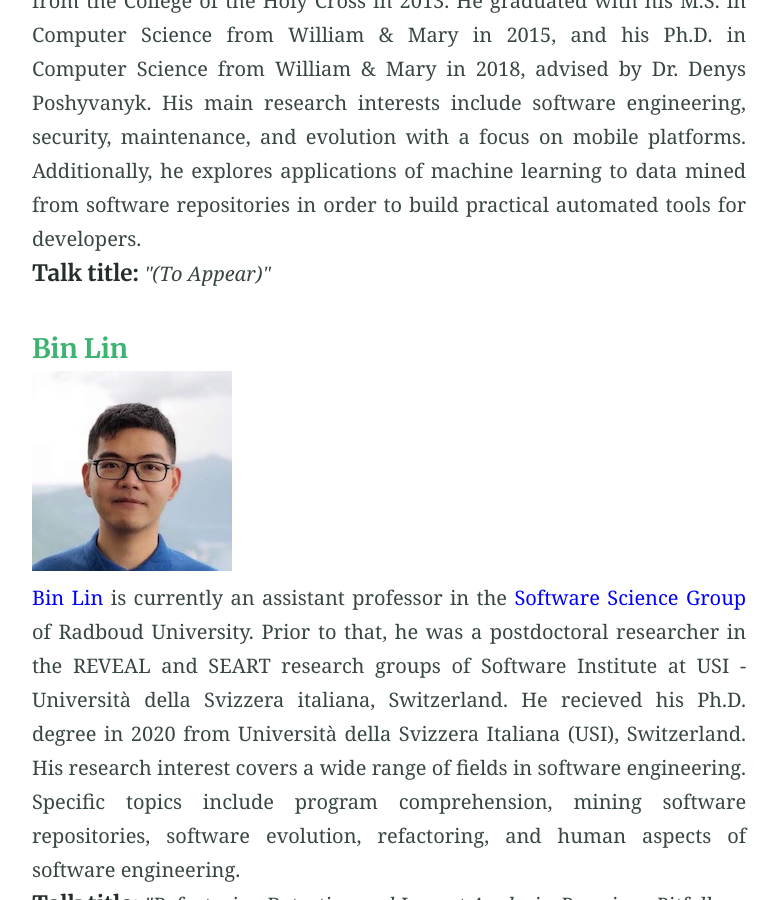
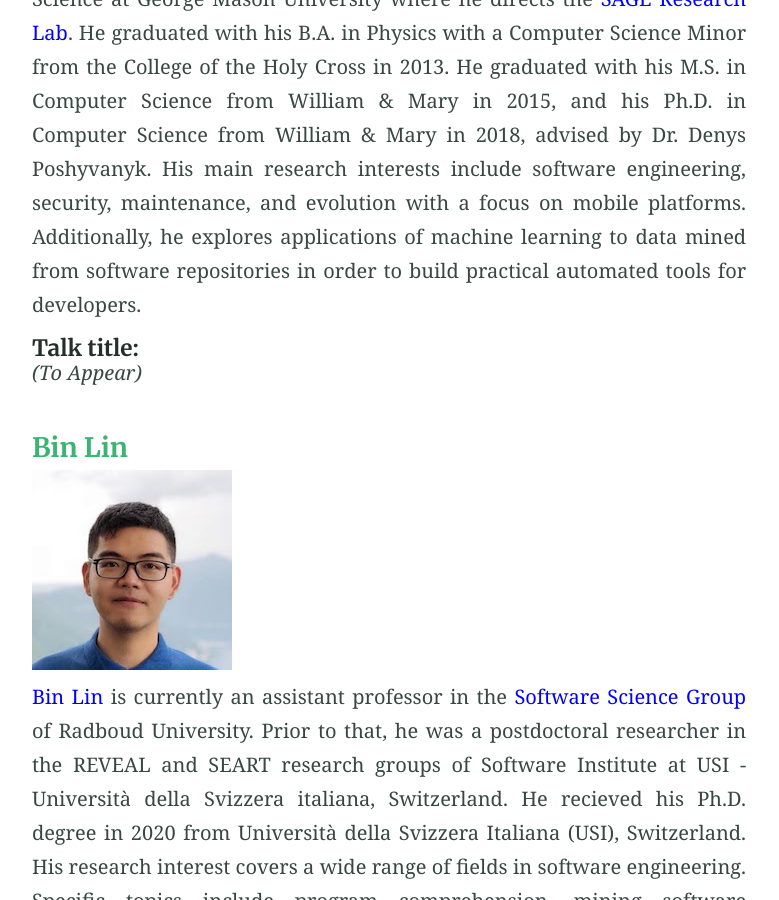
Before and after one commit to msr-asia-summit/msr-asia-summit.github.io, a Jekyll site: the page built from speakers.md, in a window 1280 px wide and 900 px high, scrolled down 2402 px. Shown: the whole window, without its empty margins (251-1030 px from the left). Built offline with Jekyll 4.4.1, drawn with Linux system fonts in a browser that asks for light colours; some of the changed text lies outside the part shown.

Commit message:
Make them consistent

```diff
--- a/_includes/all_speakers.html
+++ b/_includes/all_speakers.html
@@ -31,7 +31,7 @@ The conference will feature plenary addresses by the following great speakers:<b
     <img src="/assets/Junjie.png">
   </div>
   <div style="text-align: justify;"><a href="https://sites.google.com/site/junjiechen08/" class="blue-link">Junjie Chen </a> is a tenured associate professor at Tianjin University, leading the software engineering team. He obtained his PhD in computer science from Peking University, with research interests in software testing and debugging, automated debugging, and AI-based software maintenance. He has also spent time as a visiting PhD student at The University of Texas at Dallas. Junjie is a sought-after speaker and has published extensively in his areas of expertise.</div>
- <h5 style="display:inline;">Talk title:  </h5><i>"Data-driven Software Testing"</i>
+ <h5>Talk title:  </h5><i>Data-driven Software Testing</i>
 <BR>
 <BR>
 </div>
@@ -44,7 +44,7 @@ The conference will feature plenary addresses by the following great speakers:<b
     <img src="/assets/Michele.jpeg">
   </div>
   <div style="text-align: justify;"><a href="https://tufanomichele.com/" class="blue-link">Michele Tufano</a> is a Senior Research Scientist at Microsoft, working in the Data & AI group. His research focuses on using Deep Learning for Software Engineering tasks, including Software Evolution and Maintenance, Mining Software Repositories, and Software Testing. Michele obtained his Ph.D. in Computer Science from The College of William and Mary in May 2019. Currently, he is part of the Data & AI team in Visual Studio, where he is training Transformer models to automate various developers' tasks. </div>
- <h5 style="display:inline;">Talk title: </h5><i>"The Research Findings of My Team at Microsoft" </i>
+ <h5>Talk title: </h5><i>The Research Findings of My Team at Microsoft</i>
 <BR>
 <BR></div>
 
@@ -58,7 +58,7 @@ The conference will feature plenary addresses by the following great speakers:<b
     <img src="/assets/Kevin.png">
   </div>
   <div style="text-align: justify;"><a href="https://www.kpmoran.com/" class="blue-link">Kevin Moran </a> is an Assistant Professor in the Department of Computer Science at George Mason University where he directs the <a href="https://sagelab.io" class="blue-link">SAGE Research Lab</a>.  He graduated with his B.A. in Physics with a Computer Science Minor from the College of the Holy Cross in 2013. He graduated with his M.S. in Computer Science from William & Mary in 2015, and his Ph.D. in Computer Science from William & Mary in 2018, advised by Dr. Denys Poshyvanyk.  His main research interests include software engineering, security, maintenance, and evolution with a focus on mobile platforms. Additionally, he explores applications of machine learning to data mined from software repositories in order to build practical automated tools for developers. </div>
-  <h5 style="display:inline;">Talk title: </h5><i>"(To Appear)"</i>
+  <h5>Talk title: </h5><i>(To Appear)</i>
 <BR>
 <BR></div>
 
@@ -71,6 +71,6 @@ The conference will feature plenary addresses by the following great speakers:<b
     <img src="/assets/bin.jpeg">
   </div>
   <div style="text-align: justify;"><a href="https://binlin.info/" class="blue-link">Bin Lin</a> is currently an assistant professor in the <a href="https://sws.cs.ru.nl" class="blue-link">Software Science Group</a> of Radboud University. Prior to that, he was a postdoctoral researcher in the REVEAL and SEART research groups of Software Institute at USI - Università della Svizzera italiana, Switzerland. He recieved his Ph.D. degree in 2020 from Università della Svizzera Italiana (USI), Switzerland. His research interest covers  a wide range of fields in software engineering. Specific topics include program comprehension, mining software repositories, software evolution, refactoring, and human aspects of software engineering.</div>
-<h5 style="display:inline;">Talk title:  </h5><i>"Refactoring Detection and Impact Analysis: Promises, Pitfalls, and Opportunities"</i>
+<h5>Talk title:  </h5><i>Refactoring Detection and Impact Analysis: Promises, Pitfalls, and Opportunities</i>
 <BR>
 <BR></div>
```
